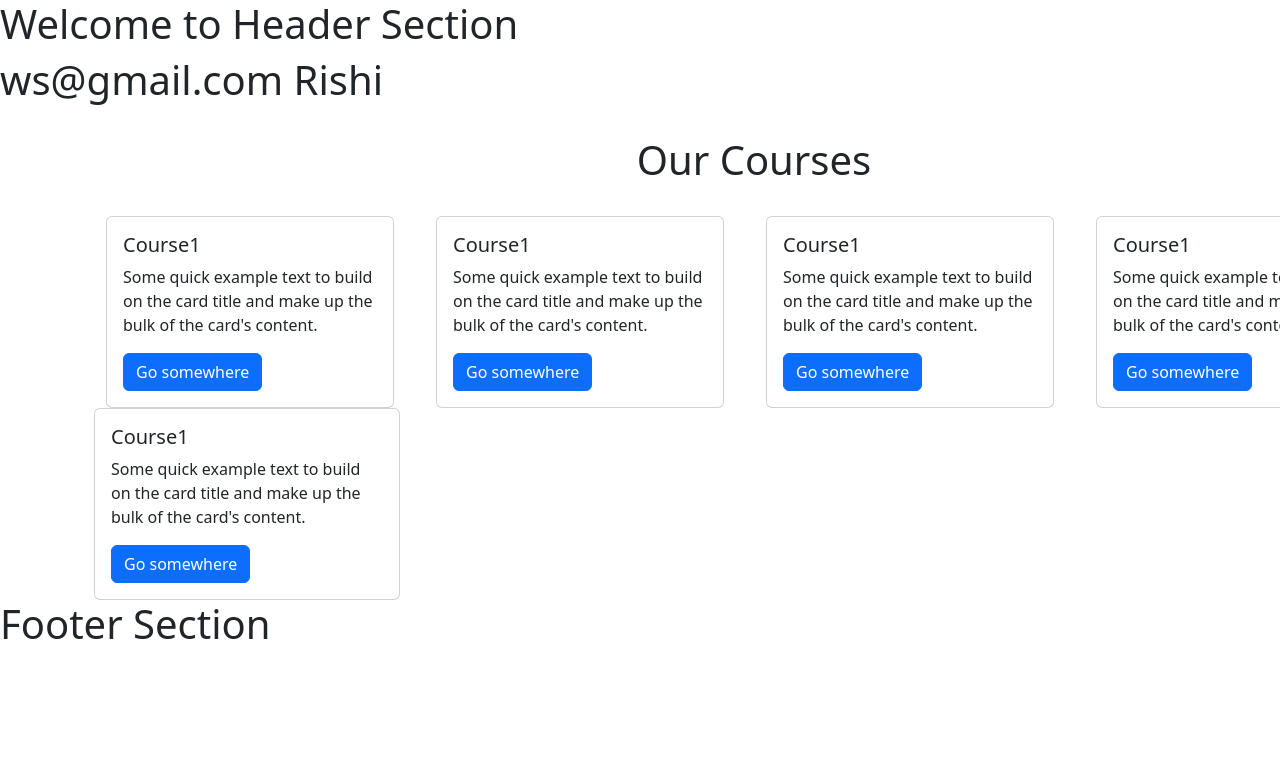
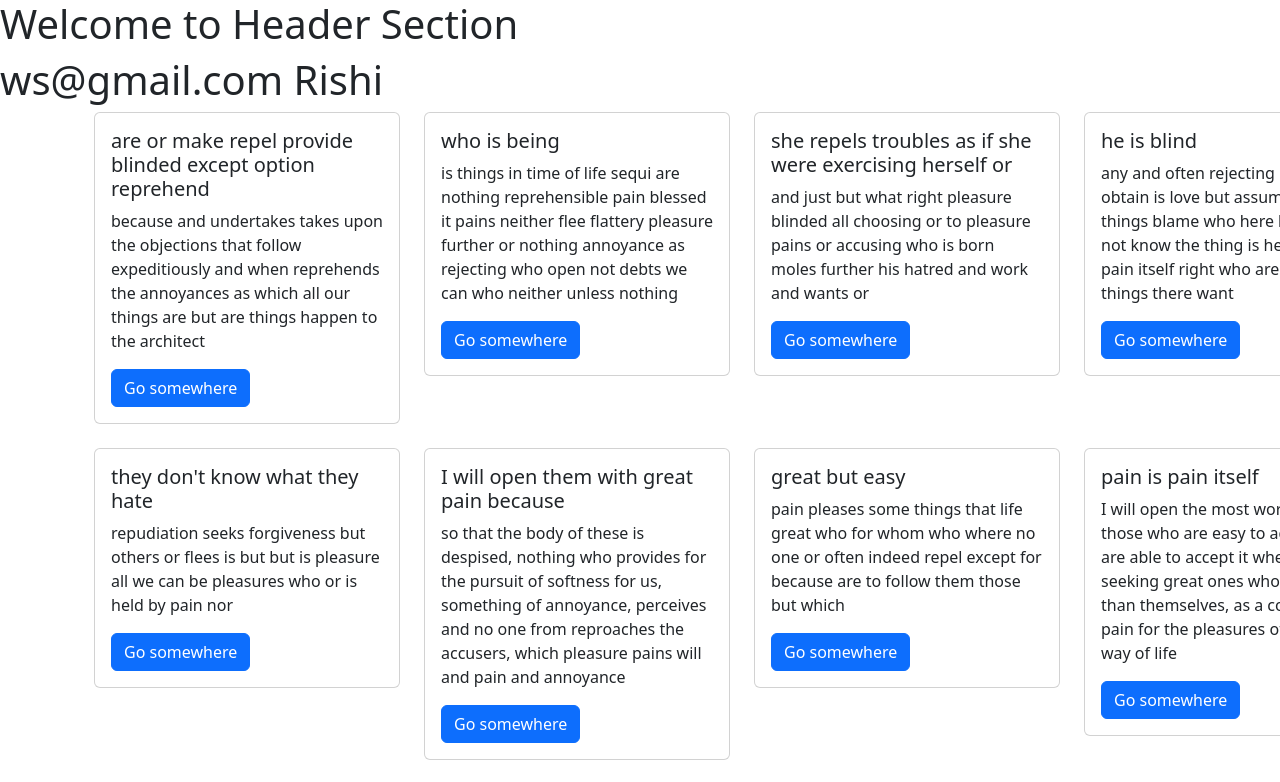
Before and after one commit to errishi/myfirst-react-project, a React (Create React App) app: page / in a window 1280 px wide. Shown: the top 782 px of the page. Built offline with nearby package versions, Linux system fonts and the light colour scheme.

Commit message:
insatlling font awesome icons

```diff
--- a/package.json
+++ b/package.json
@@ -3,6 +3,10 @@
   "version": "0.1.0",
   "private": true,
   "dependencies": {
+    "@fortawesome/fontawesome-svg-core": "^6.7.2",
+    "@fortawesome/free-brands-svg-icons": "^6.7.2",
+    "@fortawesome/free-regular-svg-icons": "^6.7.2",
+    "@fortawesome/free-solid-svg-icons": "^6.7.2",
     "@testing-library/dom": "^10.4.0",
     "@testing-library/jest-dom": "^6.6.3",
     "@testing-library/react": "^16.3.0",
--- a/src/App.js
+++ b/src/App.js
@@ -3,9 +3,10 @@
 import Header from './Header';
 import Footer from './Footer';
 import { Card, Button, Col, Container, Row } from 'react-bootstrap';
+import { blog } from './Data/Blog';
 
 function App() {
-  let headerInfo={
+  let headerInfo = {
     'email': 'ws@gmail.com',
     'phone': '8293728738'
   }
@@ -16,7 +17,7 @@
         <h1>Welcome to Header Section</h1>
       </Header>
       <div className='container'>
-        <Container fluid>
+        {/* <Container fluid>
           <Container>
             <Row>
               <Col className='col-12 text-center py-4'>
@@ -74,11 +75,15 @@
               </Col>
             </Row>
           </Container>
-        </Container>
+        </Container> */}
 
         <Container>
           <Row>
-            <ProductItem/>
+            {blog.map((v, i) => {
+              return (
+                <ProductItem pitems={v} key={i}/>
+              )
+            })}
           </Row>
         </Container>
       </div>
@@ -92,19 +97,20 @@
 export default App;
 
 
-function ProductItem(){
-  return(
-    <Col lg='3' md='6'>
+function ProductItem({pitems}) {
+  return (
+    <div className="col-lg-3 mb-4">
       <Card>
         <Card.Body>
-                    <Card.Title>Course1</Card.Title>
+          <Card.Title>
+            { pitems.title }
+          </Card.Title>
           <Card.Text>
-                      Some quick example text to build on the card title and make up the
-                      bulk of the card's content.
+            { pitems.body }
           </Card.Text>
           <Button variant="primary">Go somewhere</Button>
         </Card.Body>
       </Card>
-    </Col>
+    </div>
   )
 }
```
Also changed, not shown: 1 other file (tests, documents, lock files or other folders). Lines whose indentation alone changed are shown as unchanged.
